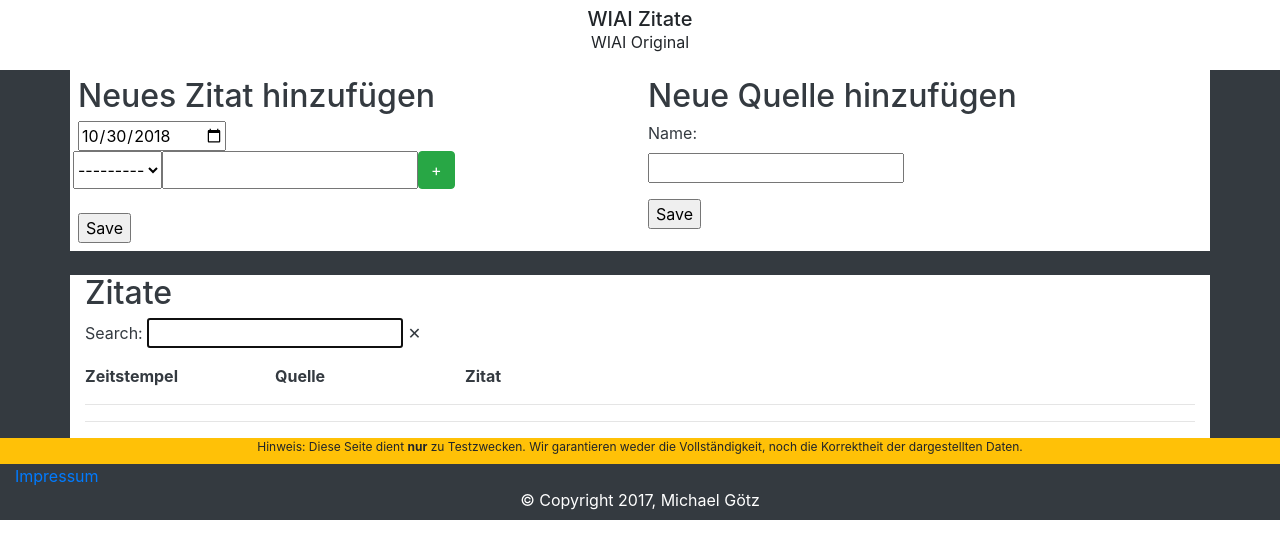
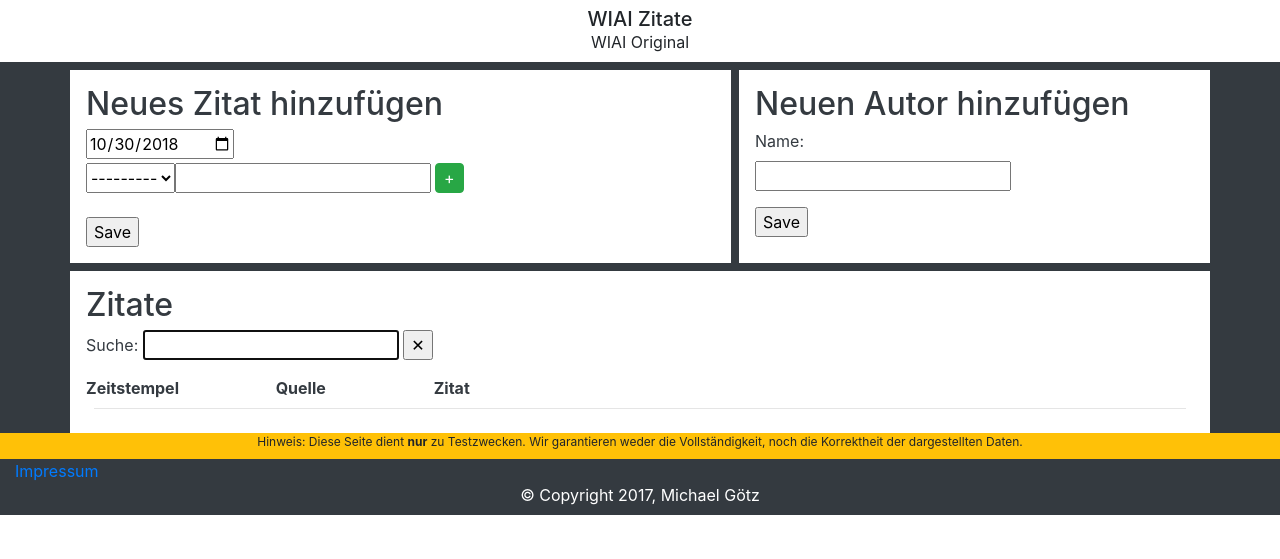
Before and after one commit to michigg/quotes, a Django app: page / in a window 1280 px wide. Shown: the top 559 px of the page. Run offline with Django 3.2, Linux system fonts and the light colour scheme; data that the repository does not hold is empty; some libraries are stand-ins or nearby versions.

Commit message:
Adjust style, fix search, made js more robust

```diff
--- a/fachschaftszitat/fachschaftszitat/forms.py
+++ b/fachschaftszitat/fachschaftszitat/forms.py
@@ -24,6 +24,7 @@ StatementFormset = modelformset_factory(
     extra=1
 )
 
+
 class AuthorsForm(forms.ModelForm):
     class Meta:
         model = Author
--- a/fachschaftszitat/static/js/main.js
+++ b/fachschaftszitat/static/js/main.js
@@ -12,21 +12,21 @@ ready(function () {
     var searchfield = document.querySelector("#search");
     searchfield.focus();
 
-    searchFilter(searchfield, ".quotes-quotes", "block");
+    searchFilter(searchfield, ".quotes-quotes");
 
     var reset = document.querySelector("#reset");
 
     searchfield.addEventListener('input', function (evt) {
-        searchFilter(this, '.quote', 'flex');
+        searchFilter(this, '.quote');
     });
 
     reset.addEventListener("click", resetSearch, false);
 });
 
-function searchFilter(searchfield, itemSelector, unHideStyle) {
+function searchFilter(searchfield, itemSelector) {
     var items = document.querySelectorAll(itemSelector);
     items.forEach(function (item) {
-        item.style.display = unHideStyle;
+        item.style.display = item.dataset.displayTypeBackup;
     });
 
     items.forEach(function (item) {
@@ -34,24 +34,26 @@ function searchFilter(searchfield, itemSelector, unHideStyle) {
         var originator = item.getElementsByClassName('quote-author')[0].innerHTML;
 
         if (!quote.toLowerCase().includes(searchfield.value.toLowerCase()) && !originator.toLowerCase().includes(searchfield.value.toLowerCase())) {
+            item.dataset.displayTypeBackup = item.style.display
             item.style.display = "none";
         }
     });
 }
 
-
 function resetSearch() {
     var searchfield = document.querySelector("#search");
-    var buttons = document.querySelectorAll(".quote");
+    var quotes = document.querySelectorAll(".quote");
     searchfield.blur();
     searchfield.value = "";
 
-    buttons.forEach(function (item) {
-        item.style.display = "block";
+    quotes.forEach(function (item) {
+        item.style.display = item.dataset.displayTypeBackup;
     });
 
     searchfield.focus();
 }
+
+/* code for adding/removing additional inputs */
 
 function updateElementIndex(el, prefix, ndx) {
     var id_regex = new RegExp('(' + prefix + '-\\d+)');
@@ -75,6 +77,7 @@ function cloneMore(selector, prefix) {
     conditionRow.find('.btn.add-form-row')
     .removeClass('btn-success').addClass('btn-danger')
     .removeClass('add-form-row').addClass('remove-form-row')
+        .attr('title', "Autor entfernen")
     .html('<span aria-hidden="true">-</span>');
     return false;
 }
--- a/fachschaftszitat/templates/home.jinja
+++ b/fachschaftszitat/templates/home.jinja
@@ -2,13 +2,14 @@
 {% block headline %}
     <header class="">
         <h1 class="text-center mb-0" style="font-size: 20px">WIAI Zitate</h1>
-        <p class="text-center">WIAI Original</p>
+        <p class="text-center mb-2">WIAI Original</p>
     </header>
 {% endblock %}
 {% block content %}
     <div class="container">
-        <div class="row text-dark mb-4">
-            <div class="col-6 bg-white p-2">
+        <div class="row text-dark my-2">
+            <div class="col-7 p-0">
+                <div class="mr-1 bg-white p-3 h-100">
                     <h2>Neues Zitat hinzufügen</h2>
                     <form method="POST" action="{% url 'register_quote' %}">
                         {% csrf_token %}
@@ -17,19 +18,21 @@
 
                         {{ statement_formset.management_form }}
                         {% for form in statement_formset %}
-                        <div class="form-row">
+                            <div class="form-row ml-0 mt-1">
                                 {% for field in form %}
                                     {{ field }}
                                 {% endfor %}
-                            <button class="btn btn-success add-form-row">+</button>
+                                <button title="Weiteren Autor hinzufügen" class="btn btn-success add-form-row py-1 px-2 ml-1">+</button>
                             </div>
                         {% endfor %}
                         <br/>
                         <input type="submit" value="Save"/>
                     </form>
                 </div>
-            <div class="col-6 bg-white p-2">
-                <h2>Neue Quelle hinzufügen</h2>
+            </div>
+            <div class="col-5 p-0">
+                <div class="ml-1 bg-white p-3 h-100">
+                    <h2>Neuen Autor hinzufügen</h2>
                     <form method="POST" action="{% url 'register_author' %}">
                         {% csrf_token %}
                         {{ authorform.as_p }}
@@ -37,29 +40,33 @@
                     </form>
                 </div>
             </div>
+        </div>
         <div class="row text-dark">
-            <div class="col-12 bg-white">
+            <div class="col-12 bg-white p-3">
                 <h2>Zitate</h2>
-                <p>Search: <input type="text" id="search" autofocus/>
-                    <span id="reset">✕</span>
+                <p>Suche: <input type="text" id="search" autofocus/>
+                    <button id="reset" title="Suche zurücksetzen">✕</button>
                 </p>
                 <div class="row">
                     <div class="col-6 col-xs-6 col-sm-4 col-md-3 col-lg-2 col-xl-2">
                         <strong>Zeitstempel</strong>
                     </div>
+                    <div class="col-6 col-xs-6 col-sm-8 col-md-9 col-lg-10 col-xl-10">
+                        <div class="row">
                             <div class="col-6 col-xs-6 col-sm-4 col-md-3 col-lg-2 col-xl-2">
                                 <strong>Quelle</strong>
                             </div>
-                    <div class="col-12 col-xs-12 col-sm-4 col-md-6 col-lg-6 col-xl-8">
+                            <div class="col-6 col-xs-6 col-sm-8 col-md-9 col-lg-10 col-xl-10">
                                 <strong>Zitat</strong>
                             </div>
                         </div>
-                <hr/>
-                <hr/>
+                    </div>
+                </div>
+                <hr class="m-2"/>
                 {% for quote in quotes %}
                 <div class="quote row">
                     <div class="quote-timestap col-6 col-xs-6 col-sm-4 col-md-3 col-lg-2 col-xl-2">
-                            {{ quote.timestamp }}
+                        {{ quote.timestamp|date:'d-m-Y' }}
                     </div>
                     <div class="quote-author col-6 col-xs-6 col-sm-8 col-md-9 col-lg-10 col-xl-10">
                     {% for statement in quote.statements.all %}
@@ -71,10 +78,13 @@
                                 {{ statement.text }}
                             </div>
                         </div>
+                        {% if not forloop.last %}
+                            <hr class="m-1" />
+                        {% endif %}
                     {% endfor %}
                     </div>
                 </div>
-                    <hr/>
+                <hr class="m-2" />
                 {% endfor %}
             </div>
         </div>
```
Lines whose indentation alone changed are shown as unchanged.
